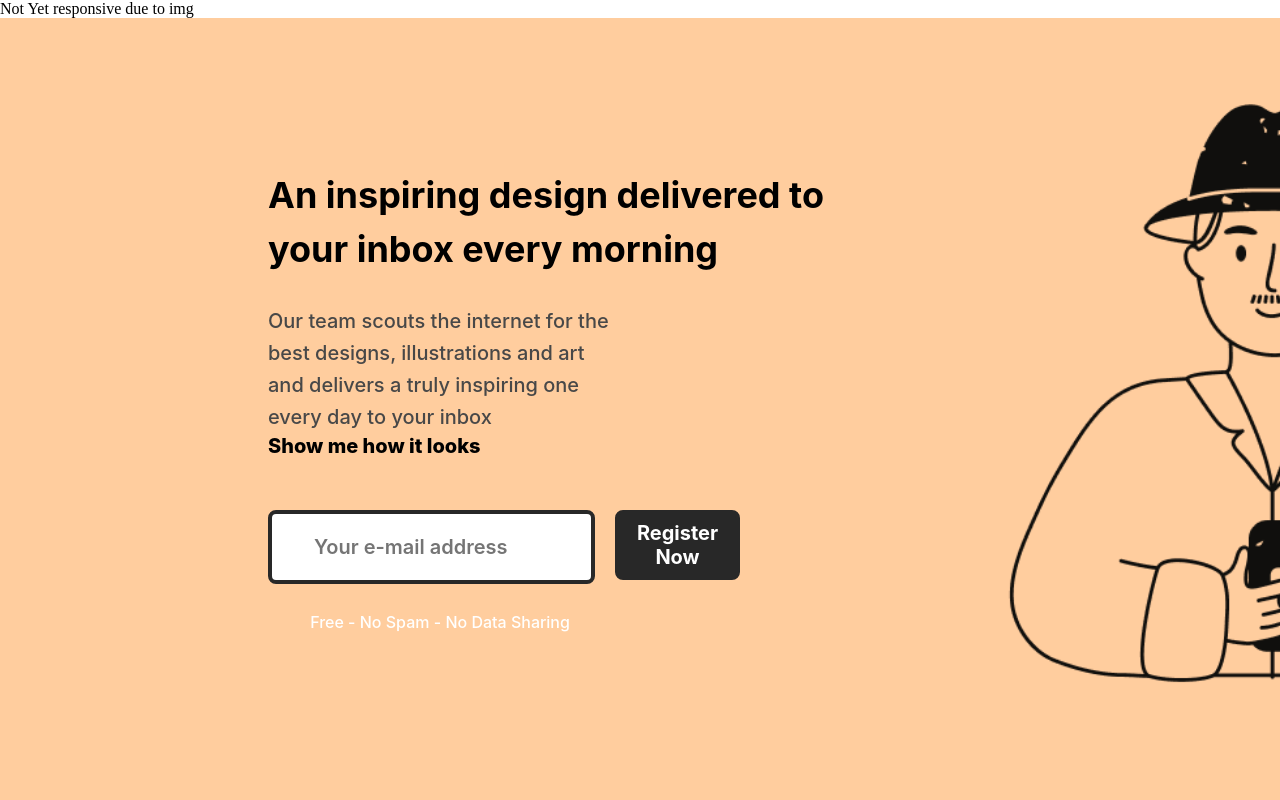
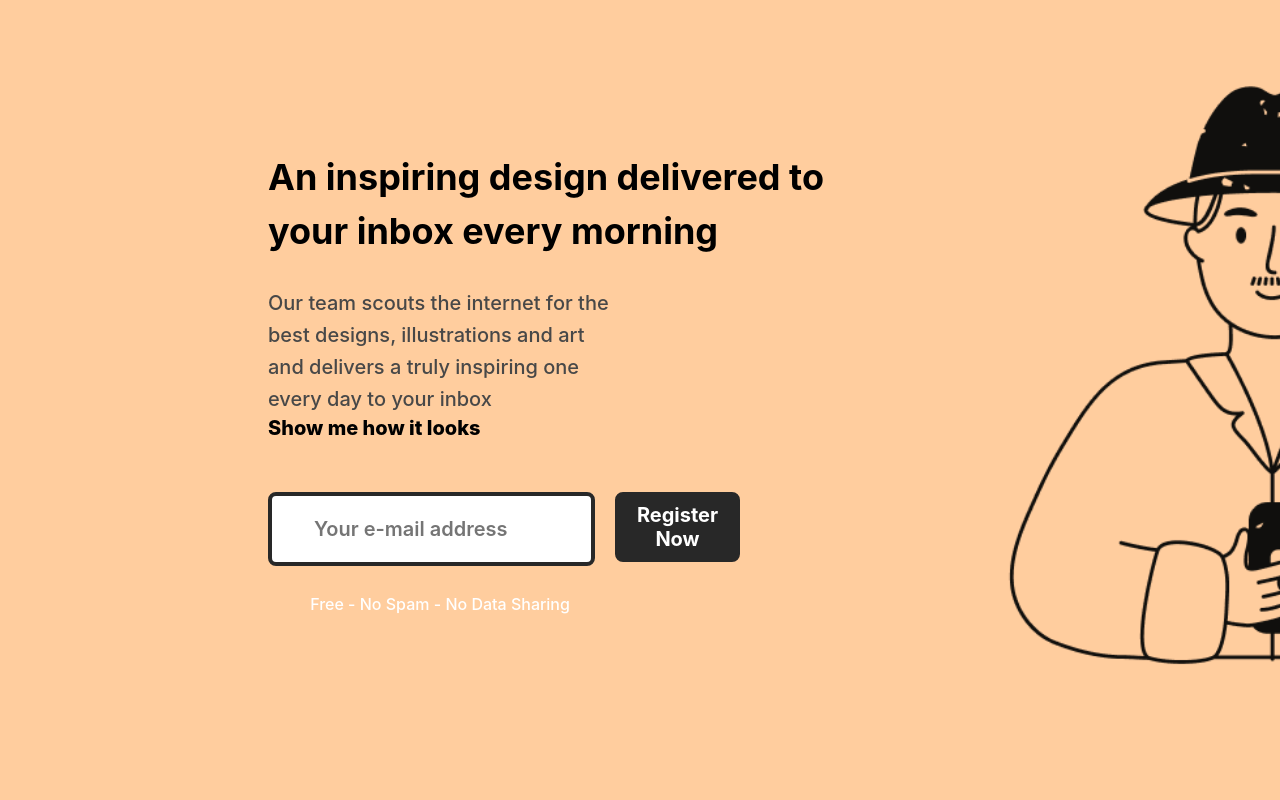
Before and after one commit to Priyanshu-official/PGPCuvette, a plain HTML site: page M-Project-1/index.html in a window 1280 px wide. Shown: the top 800 px of the page. Drawn offline with Linux system fonts and the light colour scheme.

Commit message:
Update index.html

```diff
--- a/M-Project-1/index.html
+++ b/M-Project-1/index.html
@@ -9,7 +9,6 @@
         <link rel="stylesheet" href="./style.css">
     </head>
     <body>
-        <p>Not Yet responsive due to img</p>
         <main class="mainContainer">
             <div class="leftBox">
                 <h1>An inspiring design delivered to your inbox every morning</h1>
```
